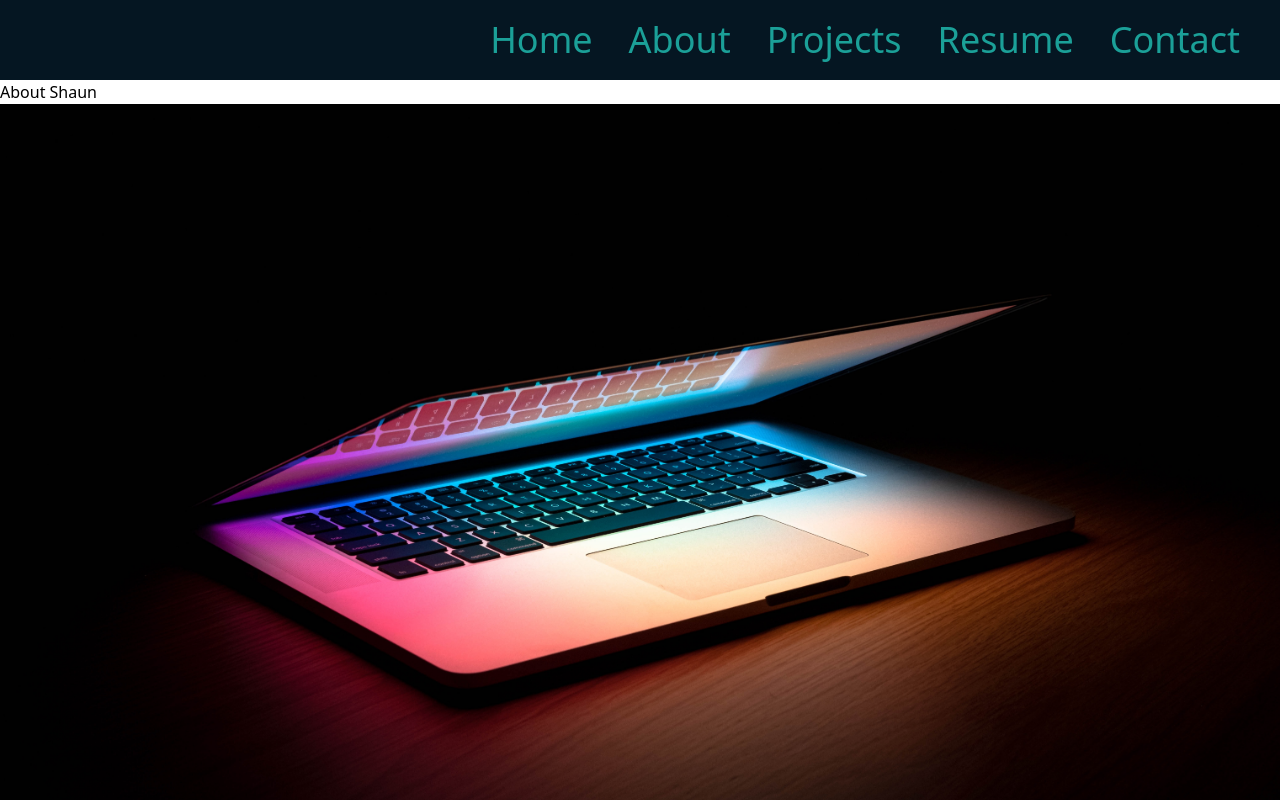
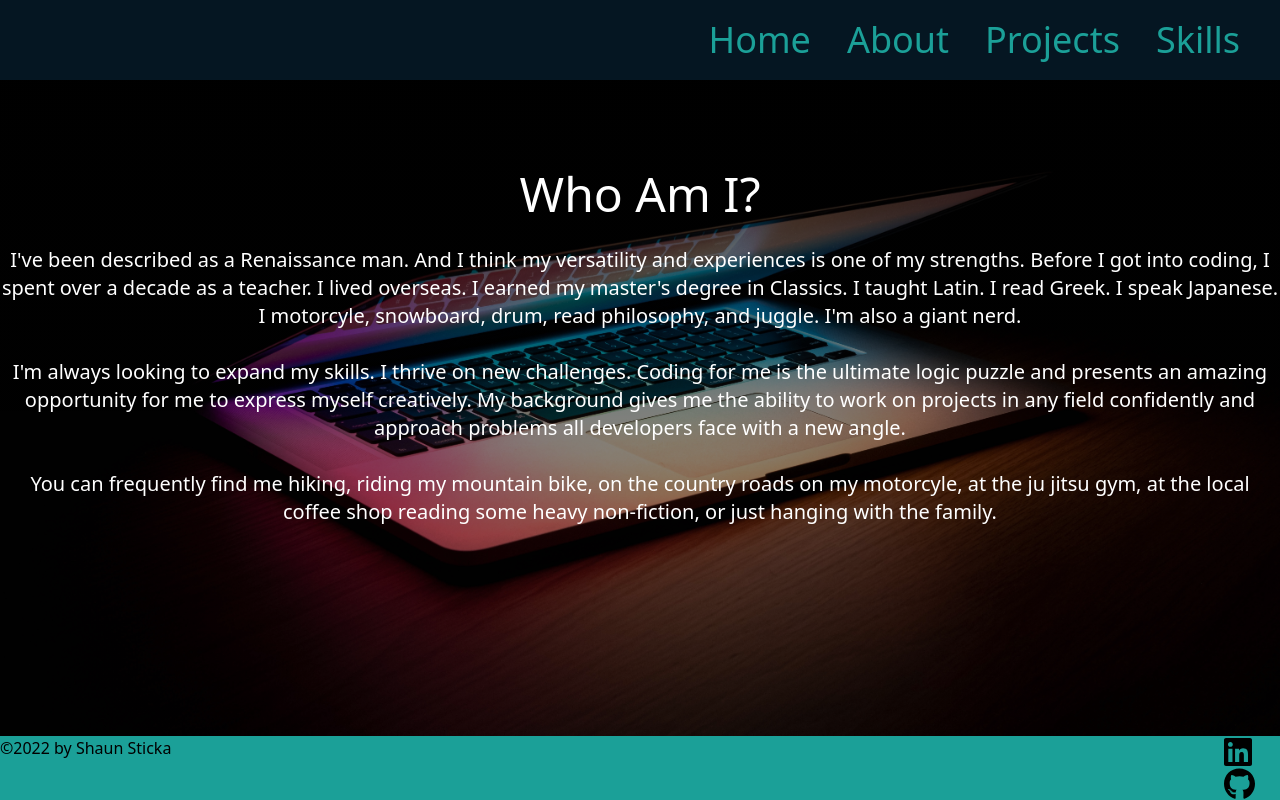
Before and after one commit to mnshaun24/shaun-portfolio, a React (Create React App) app: page / in a window 1280 px wide. Both pictures are taken after a click on the element "About". Shown: the top 800 px of the page. Built offline with nearby package versions, Linux system fonts and the light colour scheme; the HTML template or start-up script is replaced by a standard one.

Commit message:
fixed background image issues on about page filled out about information added beginning of skills icons

```diff
--- a/package.json
+++ b/package.json
@@ -5,7 +5,7 @@
     "dependencies": {
         "@fortawesome/free-brands-svg-icons": "^6.1.1",
         "@fortawesome/free-solid-svg-icons": "^6.0.0",
-        "@fortawesome/react-fontawesome": "^0.1.17",
+        "@fortawesome/react-fontawesome": "^0.1.18",
         "@testing-library/jest-dom": "^5.16.2",
         "@testing-library/react": "^12.1.3",
         "@testing-library/user-event": "^13.5.0",
--- a/src/App.js
+++ b/src/App.js
@@ -9,8 +9,7 @@ function App() {
     "Home",
     "About",
     "Projects",
-    "Resume",
-    "Contact"
+    "Skills",
   ]);
 
   const [currentPage, setCurrentPage] = useState(pages[0]);
--- a/src/components/About/index.js
+++ b/src/components/About/index.js
@@ -4,8 +4,29 @@ import coverImage from "../../assets/cover/cover-image.jpg";
 function About() {
     return (
         <section>
-            <h1>About Shaun</h1>
-            <img src={coverImage} alt="cover" />
+                        <div style={{ backgroundImage: `linear-gradient(rgba(0,0,0,0.7),rgba(0,0,0,0.3)), url(${coverImage})`,
+                    backgroundSize: "cover",
+                    backgroundRepeat: "no-repeat",
+                    height: "calc(100vh - 3rem - 6rem)",
+                    backgroundPosition: "center",
+                    backgroundBlendMode: "darken",
+
+
+                }}>
+<div className="text-white text-center pt-[7%] text-xl">
+                    <h1 className="text-5xl">Who Am I?</h1>
+                    <br />
+
+
+            <p>
+I've been described as a Renaissance man. And I think my versatility and experiences is one of my strengths. Before I got into coding, I spent over a decade as a teacher. I lived overseas. I earned my master's degree in Classics. I taught Latin. I read Greek. I speak Japanese. I motorcyle, snowboard, drum, read philosophy, and juggle. I'm also a giant nerd.</p>
+<br />
+
+<p>I'm always looking to expand my skills. I thrive on new challenges. Coding for me is the ultimate logic puzzle and presents an amazing opportunity for me to express myself creatively. My background gives me the ability to work on projects in any field confidently and approach problems all developers face with a new angle.</p>
+<br />
+<p>You can frequently find me hiking, riding my mountain bike, on the country roads on my motorcyle, at the ju jitsu gym, at the local coffee shop reading some heavy non-fiction, or just hanging with the family.</p>
+          </div>
+            </div>
         </section>
     );
 }
--- a/src/components/Contact/index.js
+++ /dev/null
@@ -1,11 +0,0 @@
-import React from "react";
-
-function Contact() {
-    return (
-        <section id="contact">
-            <p>This is contact</p>
-        </section>
-    )
-}
-
-export default Contact;
--- a/src/components/Page/index.js
+++ b/src/components/Page/index.js
@@ -1,8 +1,7 @@
 import React from "react";
 import About from "../About";
 import Projects from "../Projects";
-import Resume from "../Resume";
-import Contact from "../Contact";
+import Skills from "../Skills";
 import Home from "../Home";
 
 function Page(props) {
@@ -16,10 +15,8 @@ function Page(props) {
               return <About />
             case "Projects":
               return <Projects />
-            case "Resume":
-                return <Resume />
-            case "Contact":
-                return <Contact />
+            case "Skills":
+                return <Skills />
             default:
               return <Home />
           }
--- a/src/components/ProjectList/index.js
+++ b/src/components/ProjectList/index.js
@@ -6,7 +6,7 @@ function ProjectUse(props) {
   return (
     <div
       key={props.project.name}
-      className="project__image--container container my-4 max-w-md lg:ml-10 border-dotted border-2 border-slate-400"
+      className="project__image--container container my-4 max-w-md lg:ml-10"
     >
       <a
         href={props.project.liveLink}
--- a/src/components/Projects/index.js
+++ b/src/components/Projects/index.js
@@ -63,27 +63,9 @@ function Projects() {
 
               ]
 
-      // return (
-      //   <div className="container mx-auto grid grid-cols-2 space-y-4 space-x-3">
-      //     <img src={require(`../../assets/projects/${myProjects[0].name}`)} alt="testing" key={myProjects[0].name}
-      //       className="rounded w-3/5 space-y-4 space-x-3" />
-      //     <img src={require(`../../assets/projects/${myProjects[1].name}`)} alt="testing" key={myProjects[1].name}
-      //       className="rounded w-3/5" />
-      //     <img src={require(`../../assets/projects/${myProjects[2].name}`)} alt="testing" key={myProjects[2].name}
-      //       className="rounded w-3/5" />
-      //     <img src={require(`../../assets/projects/${myProjects[3].name}`)} alt="testing" key={myProjects[3].name}
-      //       className="rounded w-3/5" />
-      //     <img src={require(`../../assets/projects/${myProjects[4].name}`)} alt="testing" key={myProjects[4].name}
-      //       className="rounded w-3/5" />
-      //     <img src={require(`../../assets/projects/${myProjects[5].name}`)} alt="testing" key={myProjects[5].name}
-      //       className="rounded w-3/5" />
-      //     <img src={require(`../../assets/projects/${myProjects[6].name}`)} alt="testing" key={myProjects[6].name}
-      //       className="rounded w-3/5" />
-      //   </div>
-      // )
 
     return (
-                <section className="grid grid-cols-1 md:grid-cols-2 gap-8">
+                <section className="grid grid-cols-1 md:grid-cols-2 gap-8 bg-slate-500">
                   {myProjects.map(eachProject => {
                     return <ProjectUse project={eachProject} />
                   })}
--- a/src/components/Resume/index.js
+++ /dev/null
@@ -1,20 +0,0 @@
-import React from "react";
-
-function Resume() {
-    return (
-        <section id="resume">
-            <h1>Skills</h1>
-            <p>HTML</p>
-            <p>CSS</p>
-            <p>JavaScript</p>
-            <p>PWAs</p>
-            <p>MERN Stack</p>
-            <p>Rest</p>
-            <p>AJAX</p>
-            <p>Git</p>
-            <p>OOP</p>
-        </section>
-    )
-}
-
-export default Resume;
--- /dev/null
+++ b/src/components/Skills/index.js
@@ -0,0 +1,87 @@
+import React from "react";
+import { FontAwesomeIcon } from '@fortawesome/react-fontawesome';
+import { faCode } from "@fortawesome/free-solid-svg-icons"
+// import {
+//     faLinkedin,
+//     faGithub,
+//     faFacebook,
+//     faInstagram,
+//     faTwitter,
+// } from '@fortawesome/free-brands-svg-icons';
+
+
+function Resume() {
+    return (
+        <section id="skills" className="flex">
+            <div className="skills-container">
+                <div className="skill-title">
+                    <div className="skill-image">
+                        <FontAwesomeIcon icon={faCode} className='fa-2xl'></FontAwesomeIcon>
+
+                    </div>
+                    <h3>HTML</h3>
+                </div>
+                <p>HTML is a skill I have</p>
+            </div>
+            <div className="skills-container">
+                <div className="skill-title">
+                    <div className="skill-image">
+                        <FontAwesomeIcon icon={faCode} className='fa-2xl'></FontAwesomeIcon>
+
+                    </div>
+                    <h3>CSS</h3>
+                </div>
+                <p>CSS is a skill I have</p>
+            </div>
+            <div className="skills-container">
+                <div className="skill-title">
+                    <div className="skill-image">
+                        <FontAwesomeIcon icon={faCode} className='fa-2xl'></FontAwesomeIcon>
+
+                    </div>
+                    <h3>JavaScript</h3>
+                </div>
+                <p>JavaScript is a skill I have</p>
+            </div>
+            <div className="skills-container">
+                <div className="skill-title">
+                    <div className="skill-image">
+                        <FontAwesomeIcon icon={faCode} className='fa-2xl'></FontAwesomeIcon>
+
+                    </div>
+                    <h3>MERN Stack</h3>
+                </div>
+                <p>MERN Stack is a skill I have</p>
+            </div>
+            <div className="skills-container">
+                <div className="skill-title">
+                    <div className="skill-image">
+                        <FontAwesomeIcon icon={faCode} className='fa-2xl'></FontAwesomeIcon>
+
+                    </div>
+                    <h3>RESTful APIs</h3>
+                </div>
+                <p>RESTful APIs is a skill I have</p>
+            </div>
+
+
+
+
+
+
+
+            {/* <h1>Skills</h1>
+            <p>HTML</p>
+            <p>CSS</p>
+            <p>JavaScript</p>
+            <p>PWAs</p>
+            <p>MERN Stack</p>
+            <p>Rest</p>
+            <p>AJAX</p>
+            <p>Git</p>
+            <p>OOP</p> */}
+        </section>
+    )
+}
+
+export default Resume;
```
Also changed, not shown: 1 other file (tests, documents, lock files or other folders).
